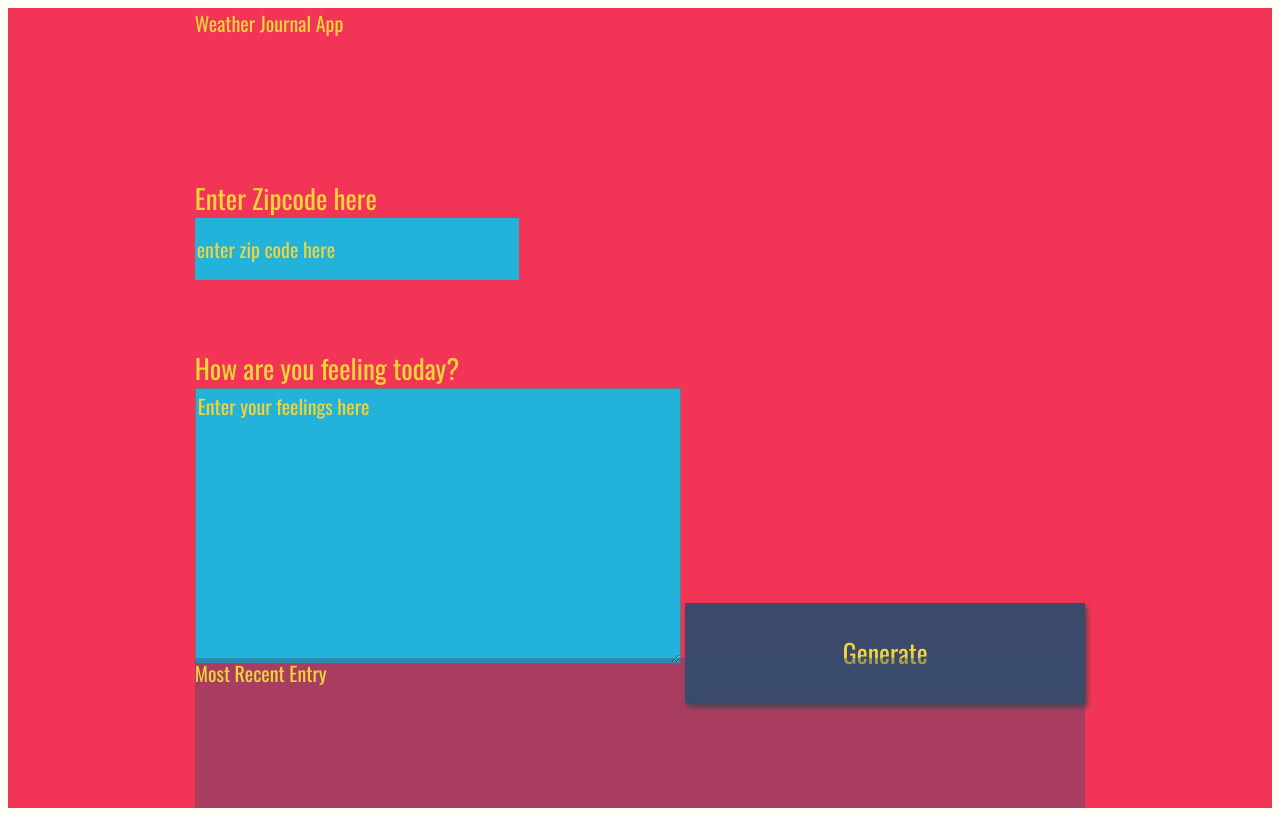
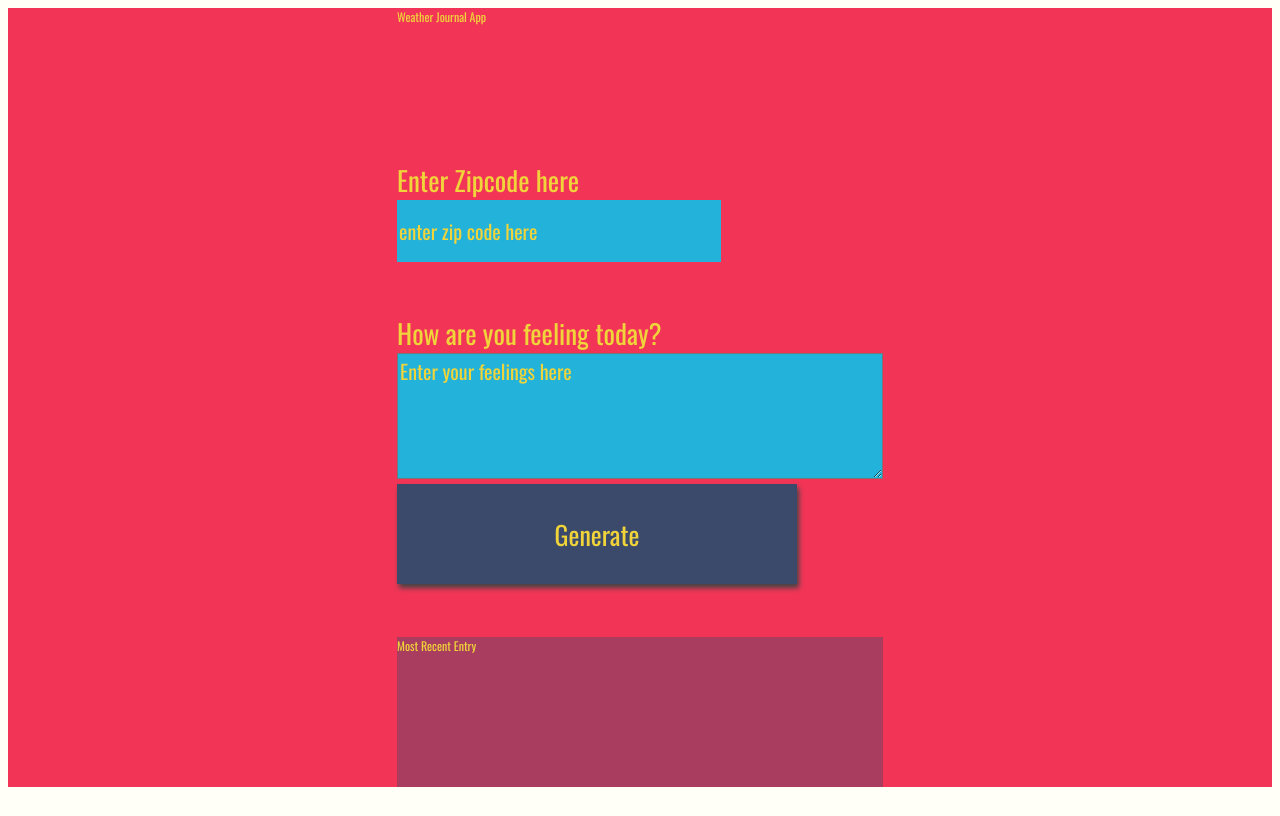
Before and after one commit to sweera/Travel_App, a plain HTML site: page website/index.html in a window 1280 px wide. Drawn offline with nearby package versions, Linux system fonts and the light colour scheme; a web font is replaced by a local one.

Commit message:
fixed html and css

```diff
--- a/website/app.js
+++ b/website/app.js
@@ -19,6 +19,7 @@ function generateInfo(e) {
   e.preventDefault();
   const zipcode = document.getElementById("zip").value;
   const feelings = document.getElementById("feelings").value;
+  console.log(newDate);
   console.log(zipcode);
   console.log(feelings);
   if (zipcode !== "") {
@@ -91,6 +92,8 @@ const updateUI = async () => {
     //document.getElementById('date').innerHTML = allData[0].date;
     //document.getElementById('temp')
     date.innerHTML = `<h2>Today: ${newDate}</h2>`;
+    temp.innerHTML = `<h2>${allData.temp}</h2>`;
+    content.innerHTML = `<p>${allData.feelings}</p>`
 
 
   } catch(error){
--- a/website/index.html
+++ b/website/index.html
@@ -19,7 +19,11 @@
     </div>
     <div class="holder feel">
       <label for="feelings">How are you feeling today?</label>
-      <textarea class="myInput" id="feelings" placeholder="Enter your feelings here" rows="9" cols="50"></textarea>
+      <textarea class="myInput" id="feelings" placeholder="Enter your feelings here" rows="4" cols="50"></textarea>
+
+    </div>
+
+    <div>
       <button id="generate" type="submit"> Generate </button>
     </div>
     <div class="holder entry">
--- a/website/style.css
+++ b/website/style.css
@@ -7,12 +7,12 @@ body{
     display: grid;
     grid-auto-rows: minmax(150px, auto);
     /* grid-template-columns:  */
-    height:100vh;
+    /* height:100vh; */
     background: #f23557;
     color: #f0d43a;
     justify-content: center;
-    grid-gap: 1em;
-    font-size: 20px;
+    grid-gap: 0.2em;
+    font-size: 12px;
     font-family: 'Oswald', sans-serif;
 }
 
```
